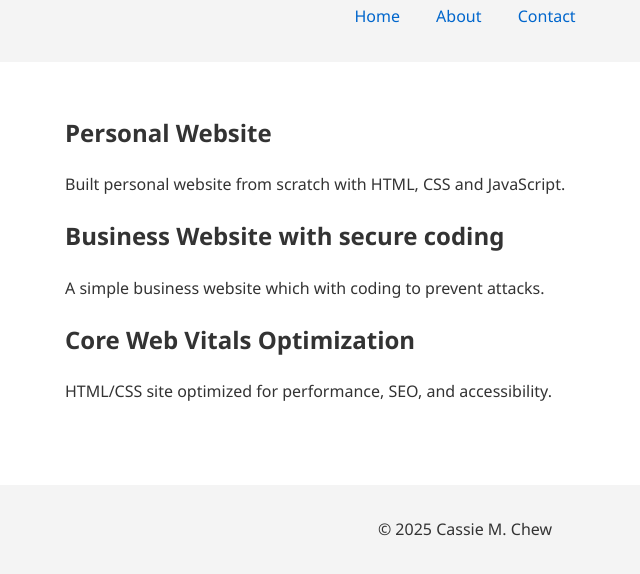
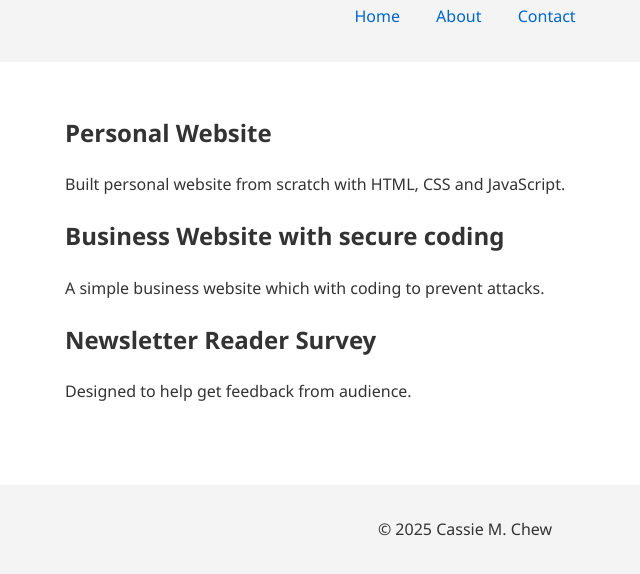
Before and after one commit to cmchew/projects, a plain HTML site: page projects.html in a window 1280 px wide. Shown: the part 122-696 px from the top of the page, without its empty margins (175-815 px from the left). Drawn offline with Linux system fonts and the light colour scheme.

Commit message:
Update projects.html

```diff
--- a/projects.html
+++ b/projects.html
@@ -24,8 +24,8 @@
       <h2>Business Website with secure coding</h2>
       <p>A simple business website which with coding to prevent attacks.</p>
 
-      <h2>Core Web Vitals Optimization</h2>
-      <p>HTML/CSS site optimized for performance, SEO, and accessibility.</p>
+      <h2>Newsletter Reader Survey</h2>
+      <p>Designed to help get feedback from audience.</p>
     </section>
   </main>
 
```
